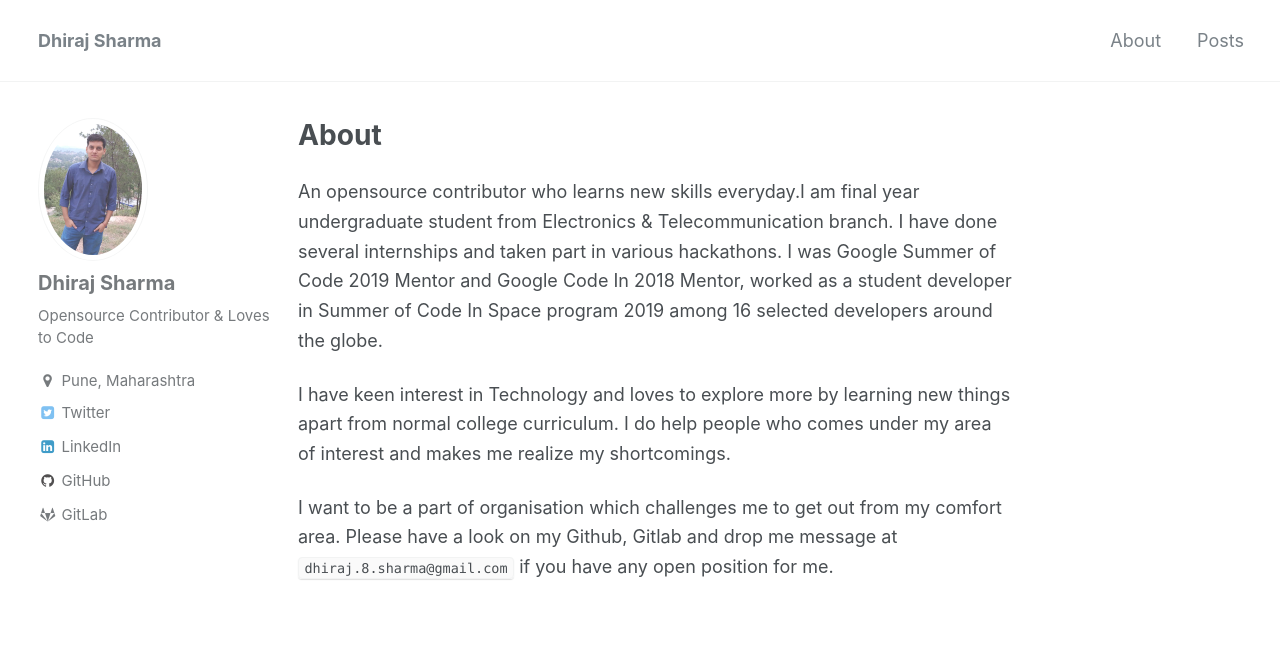
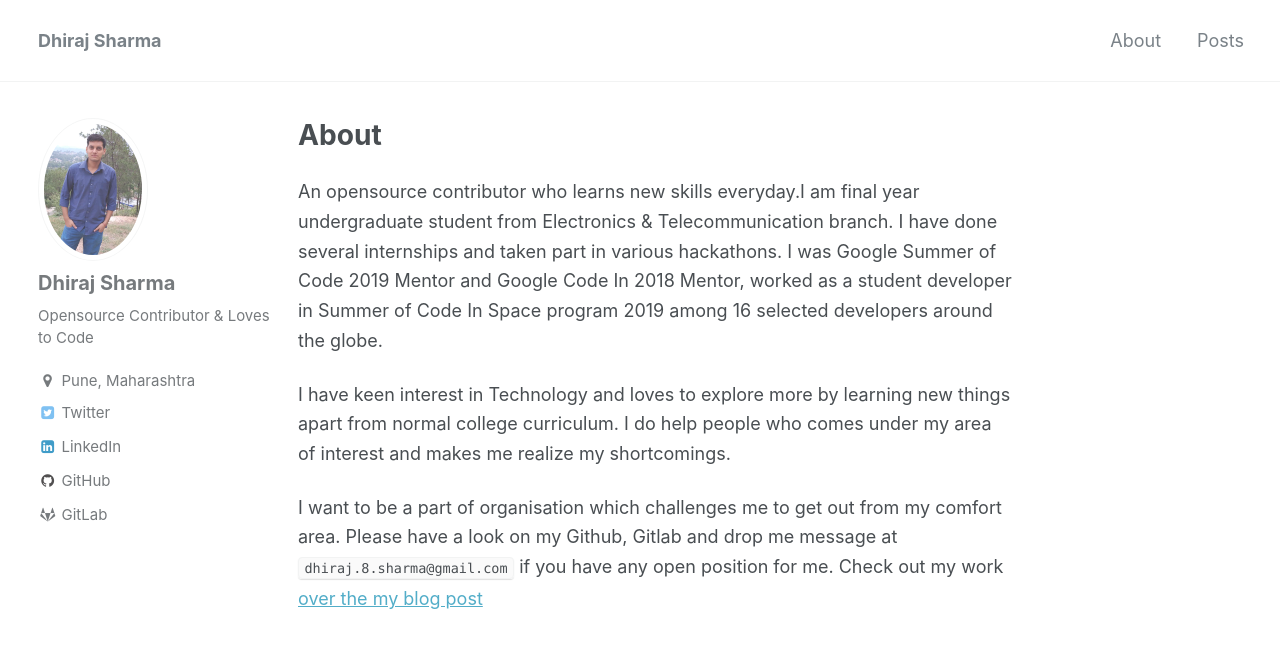
Before and after one commit to Dhiraj240/dhiraj240.github.io, a Jekyll site: the page built from _pages/about.md, in a window 1280 px wide and 900 px high. Shown: the top 648 px of the window. Built offline with Jekyll 4.4.1, drawn with Linux system fonts in a browser that asks for light colours.

Commit message:
Linkage of posts

````diff
--- a/_pages/about.md
+++ b/_pages/about.md
@@ -11,3 +11,4 @@ I have keen interest in Technology and loves to explore more by learning new thi
 I do help people who comes under my area of interest and makes me realize my shortcomings.
 
 I want to be a part of organisation which challenges me to get out from my comfort area. Please have a look on my Github, Gitlab and drop me message at ```dhiraj.8.sharma@gmail.com``` if you have any open position for me.
+Check out my work [over the my blog post](https://dhiraj240.github.io/posts/)
````
